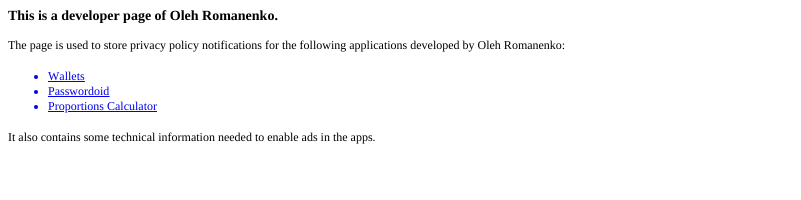
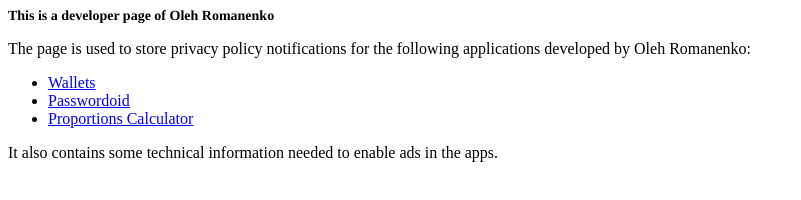
Before and after one commit to rolenin/olehio.github.io, a plain HTML site: page index.html in a window 1280 px wide. Shown: the whole page, without its empty margins (0-801 px from the left). Drawn offline with Linux system fonts and the light colour scheme.

Commit message:
Fixed Index

```diff
--- a/index.html
+++ b/index.html
@@ -1,22 +1,10 @@
 <!DOCTYPE html PUBLIC "-//W3C//DTD HTML 4.01//EN" "http://www.w3.org/TR/html4/strict.dtd">
-<html>
+<html lang="us">
 <head>
-  <meta http-equiv="Content-Type" content="text/html; charset=utf-8">
-  <meta http-equiv="Content-Style-Type" content="text/css">
-  <title></title>
-  <meta name="Generator" content="Cocoa HTML Writer">
-  <meta name="CocoaVersion" content="2575.3">
-  <style type="text/css">
-    p.p2 {margin: 0.0px 0.0px 12.0px 0.0px; font: 12.0px Times; -webkit-text-stroke: #000000}
-    li.li3 {margin: 0.0px 0.0px 0.0px 0.0px; font: 12.0px Times; color: #0000e9; -webkit-text-stroke: #0000e9}
-    span.s1 {font-kerning: none}
-    span.s2 {-webkit-text-stroke: 0px #000000}
-    span.s3 {text-decoration: underline ; font-kerning: none}
-    ul.ul1 {list-style-type: disc}
-  </style>
+  <title>Oleh Romanenko's developer page</title>
 </head>
 <body>
-<h3 style="margin: 0.0px 0.0px 14.0px 0.0px; font: 14.0px Times; -webkit-text-stroke: #000000"><span class="s1"><b>This is a developer page of Oleh Romanenko.</b></span></h3>
+<h3 style="margin: 0.0px 0.0px 14.0px 0.0px; font: 14.0px Times; -webkit-text-stroke: #000000"><span class="s1"><b>This is a developer page of Oleh Romanenko</b></span></h3>
 <p class="p2"><span class="s1">The page is used to store privacy policy notifications for the following applications developed by Oleh Romanenko:</span></p>
 <ul class="ul1">
   <li class="li3"><span class="s2"><a href="https://play.google.com/store/apps/details?id=com.romanenko.oleg.wallets"><span class="s3">Wallets</span></a></span></li>
```
